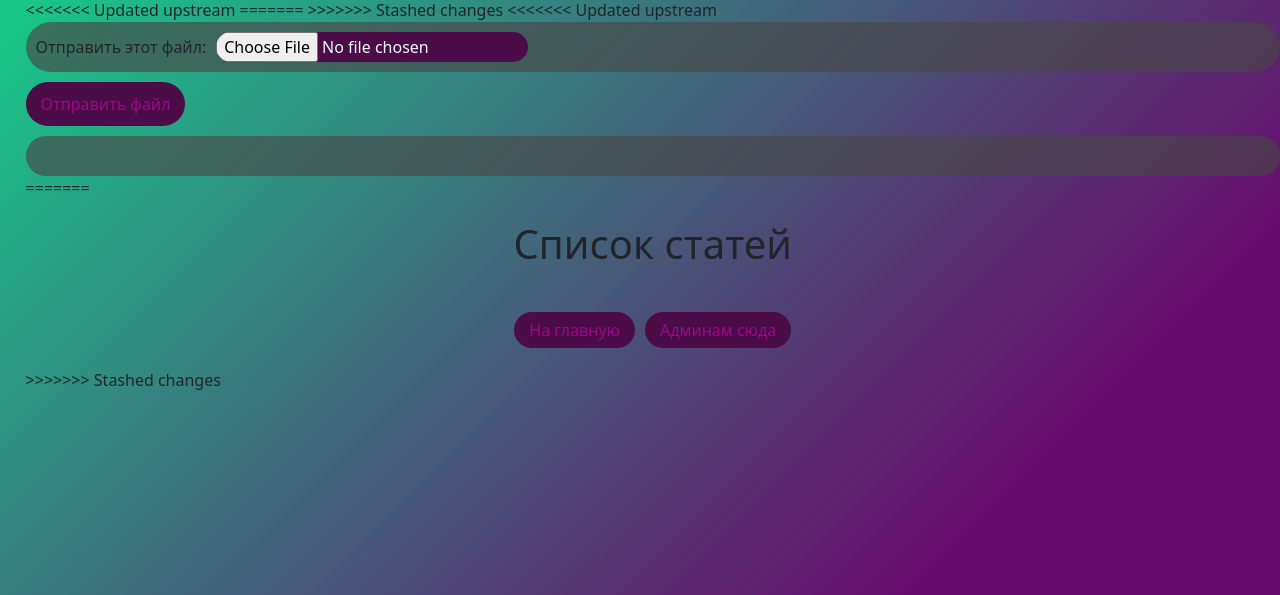
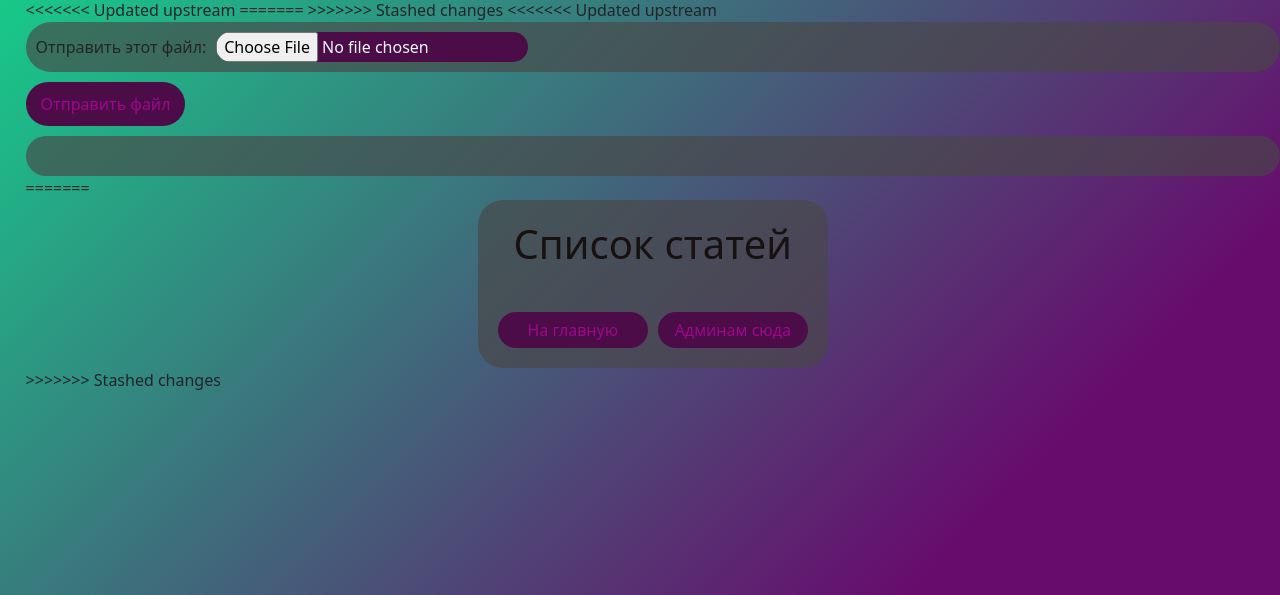
Before and after one commit to tokuseiHagane/back-practice, a PHP site: page /kok.html in a window 1280 px wide. Shown: the part 205-800 px from the top of the page. Run offline with PHP 8.4, Linux system fonts and the light colour scheme.

Commit message:
Update style.css

```diff
--- a/pr5-docker/apache/content/style.css
+++ b/pr5-docker/apache/content/style.css
@@ -10,15 +10,15 @@ body{
     background: none;
     height: inherit;
 }
-<<<<<<< Updated upstream
+
 a, h1, p{color: #181111; transition: all 0.5s;}
 a, p{font-size: 18px;}
 a:hover{color: #570542; transition: all 0.5s;}
 ul{
     list-style-type: disclosure-open;
 }
-=======
->>>>>>> Stashed changes
+
+
 .main_content{
     display: flex;
     flex-direction: column;
@@ -33,7 +33,7 @@ ul{
     align-items: center;
     gap: 10px;
     padding: 20px;
-<<<<<<< Updated upstream
+
     background: rgba(73, 72, 72, 0.651);
     border-radius: 25px;
 }
@@ -52,31 +52,25 @@ a{
 }
 .exile a{
     color: rgb(158, 8, 138);
-=======
     background: rgba(73, 72, 72, 0.308);
     border-radius: 25px;
 }
 .exile{display: flex; gap: 10px;}
 .exile a{
->>>>>>> Stashed changes
     width: 150px;
     padding: 10px 15px 10px 15px;
     background: rgb(75, 12, 72);
     border-radius: 25px;
-<<<<<<< Updated upstream
-=======
     font-size: 16px;
     text-align: center;
     line-height: 16px;
     text-decoration: none;
     color: rgb(158, 8, 138);
->>>>>>> Stashed changes
     transition: all 0.5s cubic-bezier(1,-1.53,.52,1.53);
 }
 .exile a:hover{
     transition: all 1s cubic-bezier(1,-1.53,.52,1.53);
     transform: translate(0, -5px) scale(1.1);
-<<<<<<< Updated upstream
 }
 button{
     margin-top: 10px;
@@ -107,6 +101,3 @@ form div{
     background: rgba(73, 72, 72, 0.651);
     border-radius: 25px;
 }
-=======
-}
->>>>>>> Stashed changes
```
